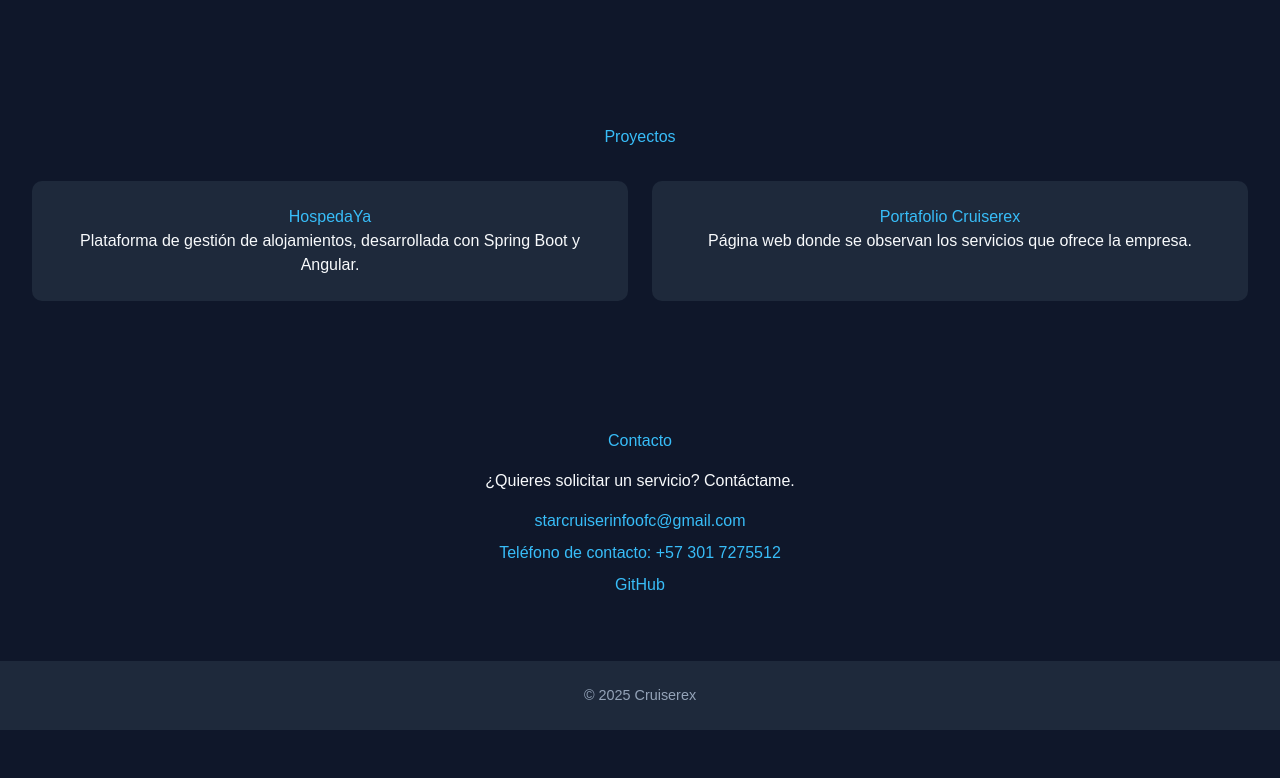
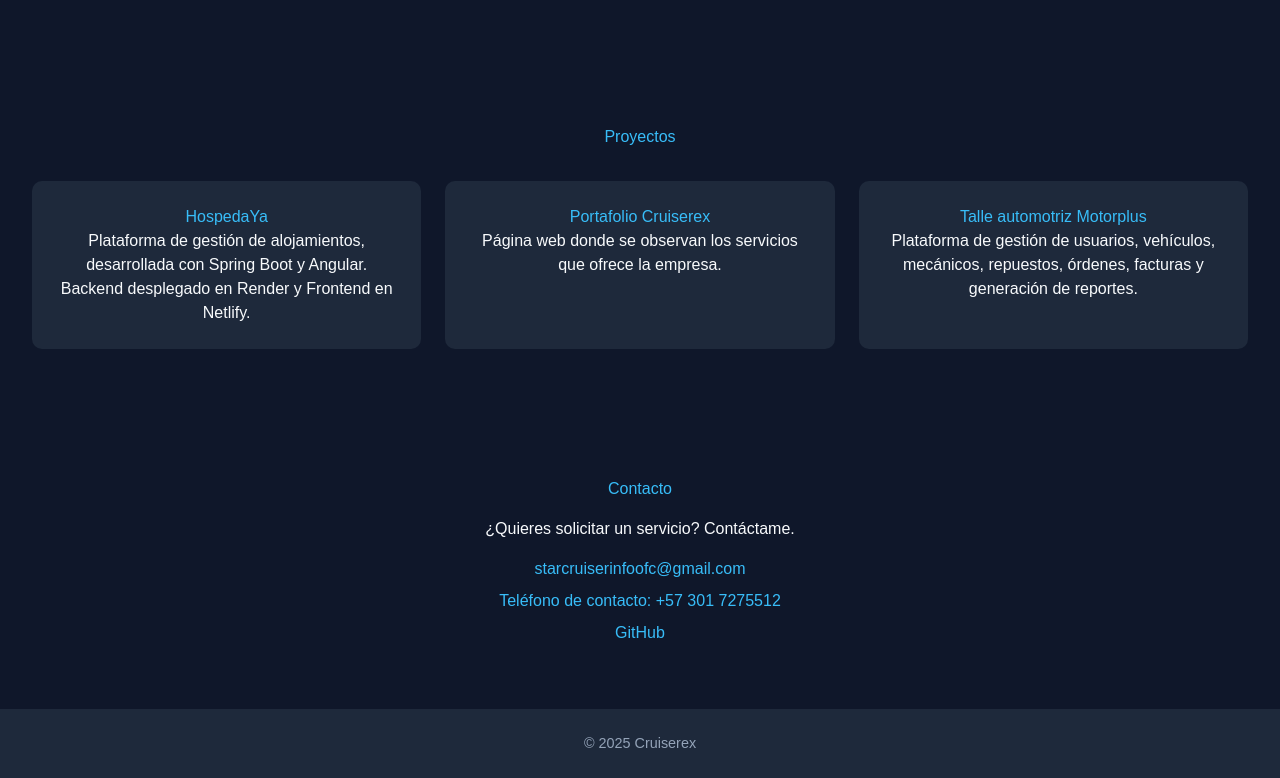
Before and after one commit to ForestVonGram/starcruiser-portafolio, a website: page index.html in a window 1280 px wide. Shown: the part 1456-2234 px from the top of the page. Before the commit the page ends 2186 px from the top, so only its background shows below. Drawn offline with Linux system fonts and the light colour scheme.

Commit message:
Se añade un nuevo proyecto, y ahora cada proyecto tiene un link a su repositorio o deployment.

```diff
--- a/css/style.css
+++ b/css/style.css
@@ -195,10 +195,14 @@
 }
 
 .card {
+  display: block;
   background: #1e293b;
   border-radius: 10px;
   padding: 1.5rem;
   transition: transform 0.3s ease, box-shadow 0.3s ease;
+  text-decoration: none;
+  color: inherit;
+  cursor: pointer;
 }
 
 .card:hover {
--- a/index.html
+++ b/index.html
@@ -110,14 +110,19 @@
 <section id="proyectos" class="section scroll-anim">
   <h2>Proyectos</h2>
   <div class="cards">
-    <div class="card">
+    <!-- Cada card completa es un enlace; cambia los href por las URLs reales -->
+    <a class="card" href="https://github.com/ForestVonGram/hospedara-proyecto" target="_blank" rel="noopener noreferrer">
       <h3>HospedaYa</h3>
-      <p>Plataforma de gestión de alojamientos, desarrollada con Spring Boot y Angular.</p>
-    </div>
-    <div class="card">
+      <p>Plataforma de gestión de alojamientos, desarrollada con Spring Boot y Angular. Backend desplegado en Render y Frontend en Netlify.</p>
+    </a>
+    <a class="card" href="#" target="_blank" rel="noopener noreferrer">
       <h3>Portafolio Cruiserex</h3>
       <p>Página web donde se observan los servicios que ofrece la empresa.</p>
-    </div>
+    </a>
+    <a class="card" href="https://github.com/ForestVonGram/motorplus-taller" target="_blank" rel="noopener noreferrer">
+      <h3>Talle automotriz Motorplus</h3>
+      <p>Plataforma de gestión de usuarios, vehículos, mecánicos, repuestos, órdenes, facturas y generación de reportes.</p>
+    </a>
   </div>
 </section>
 
```
